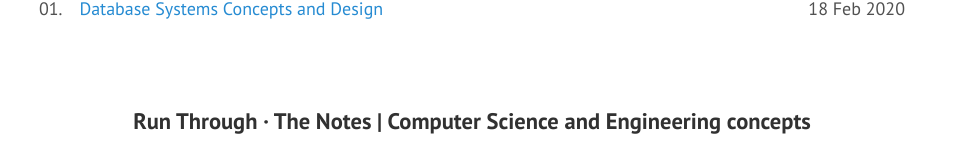
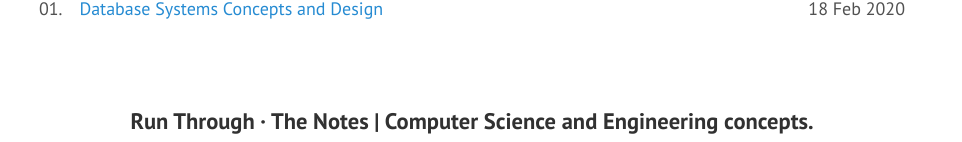
Before and after one commit to runthrough/runthrough.github.io, a Jekyll site: the page built from runs.md, in a window 1280 px wide. Shown: the part 454-596 px from the top of the page, without its empty margins (168-1130 px from the left). Built offline with Jekyll 4.4.1, drawn with Linux system fonts in a browser that asks for light colours.

Commit message:
minor bug fix

```diff
--- a/_config.yml
+++ b/_config.yml
@@ -4,7 +4,7 @@ permalink: pretty
 # Setup
 title: Run Through
 tagline: 'The Notes'
-description: 'Computer Science and Engineering concepts'
+description: 'Computer Science and Engineering concepts.'
 url: https://runthrough.github.io/
 baseurl: ''
 
```
